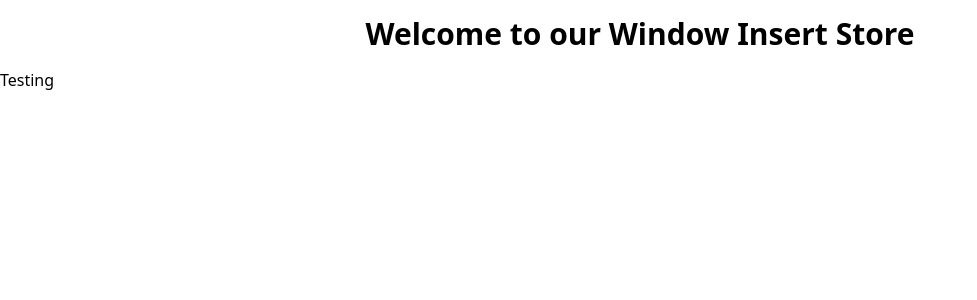
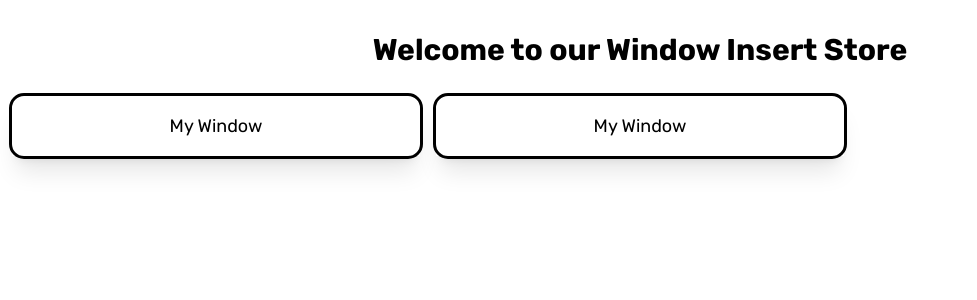
Before and after one commit to chasetmartin/svelteCommerce, a SvelteKit app: page / in a window 1280 px wide. Shown: the top 300 px of the page, without its empty margins (0-977 px from the left). Built offline with nearby package versions, Linux system fonts and the light colour scheme.

Commit message:
Font and grid test

```diff
--- a/src/app.html
+++ b/src/app.html
@@ -4,9 +4,12 @@
 		<meta charset="utf-8" />
 		<link rel="icon" href="%sveltekit.assets%/favicon.png" />
 		<meta name="viewport" content="width=device-width, initial-scale=1" />
+		<link rel="preconnect" href="https://fonts.googleapis.com">
+		<link rel="preconnect" href="https://fonts.gstatic.com" crossorigin>
+		<link href="https://fonts.googleapis.com/css2?family=Rubik:ital,wght@0,300;0,400;0,500;0,600;0,700;0,800;0,900;1,300;1,400;1,500;1,600;1,700;1,800;1,900&display=swap" rel="stylesheet">
 		%sveltekit.head%
 	</head>
 	<body data-sveltekit-preload-data="hover">
-		<div style="display: contents">%sveltekit.body%</div>
+		<div class="font-rubik" style="display: contents">%sveltekit.body%</div>
 	</body>
 </html>
--- /dev/null
+++ b/src/lib/components/windowCard.svelte
@@ -0,0 +1,9 @@
+<script>
+
+</script>
+
+<div class="grid-cols-2">
+    <div class="mx-8 rounded-xl outline-2">
+        <h2 class="text-lg">My Window</h2>
+    </div>
+</div>
--- a/src/routes/+page.svelte
+++ b/src/routes/+page.svelte
@@ -1,2 +1,17 @@
-<h1 class="text-3xl font-bold grid text-center mx-auto p-4">Welcome to our Window Insert Store</h1>
-<p>Testing</p>
+<script>
+	import WindowCard from "$lib/components/windowCard.svelte";
+
+</script>
+<h1 class="text-3xl font-bold text-center mx-auto p-4 mt-4">Welcome to our Window Insert Store</h1>
+<div class="grid-flow-col p-3">
+    <div class="columns-3">
+    <div class="mx-auto rounded-xl outline text-center">
+        <div class="shadow-xl p-4">
+            <WindowCard />
+        </div>
+        <div class="shadow-xl p-4">
+            <WindowCard />
+        </div>
+    </div>
+    </div>
+</div>
--- a/tailwind.config.js
+++ b/tailwind.config.js
@@ -2,7 +2,11 @@
 export default {
   content: ['./src/**/*.{html,js,svelte,ts}'],
   theme: {
-    extend: {},
+    extend: {
+      fontFamily: {
+        rubik: ['"Rubik"', 'sans-serif']
+      }
+    },
   },
   plugins: [],
 }
```
